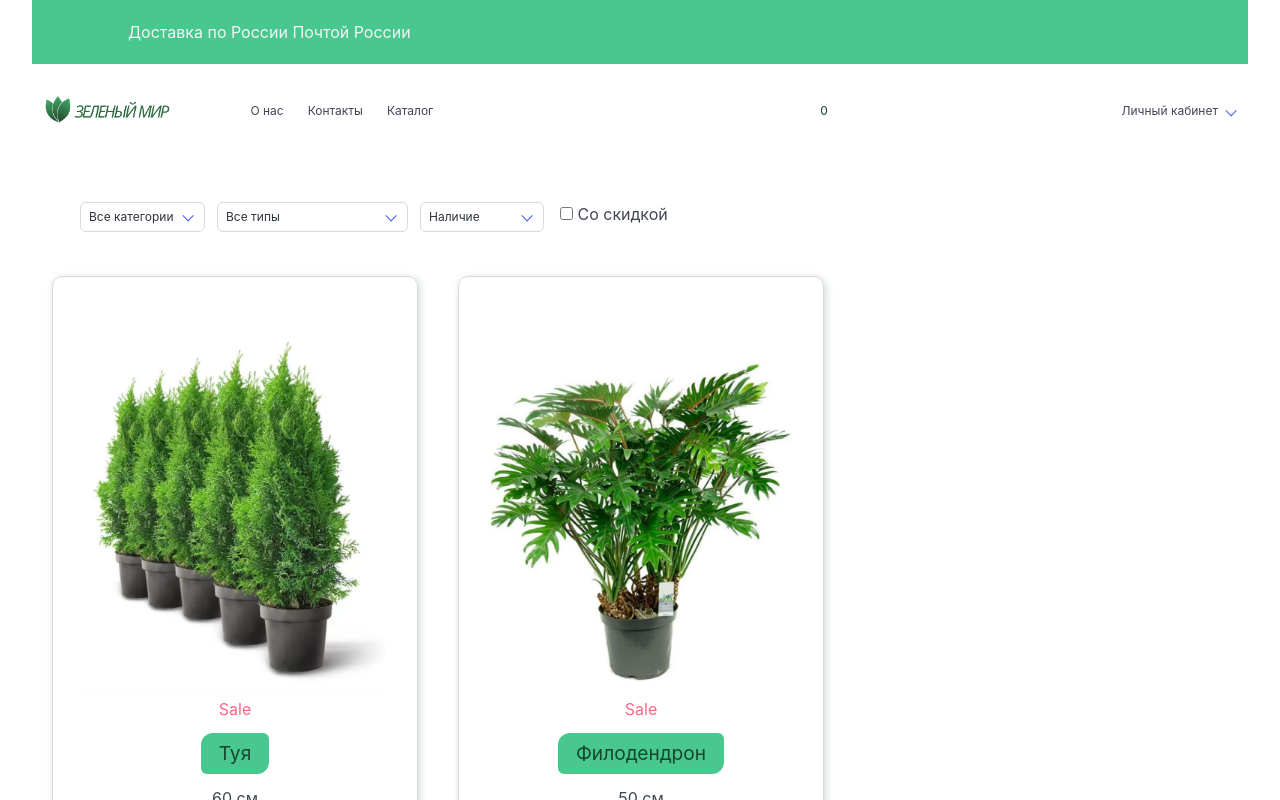
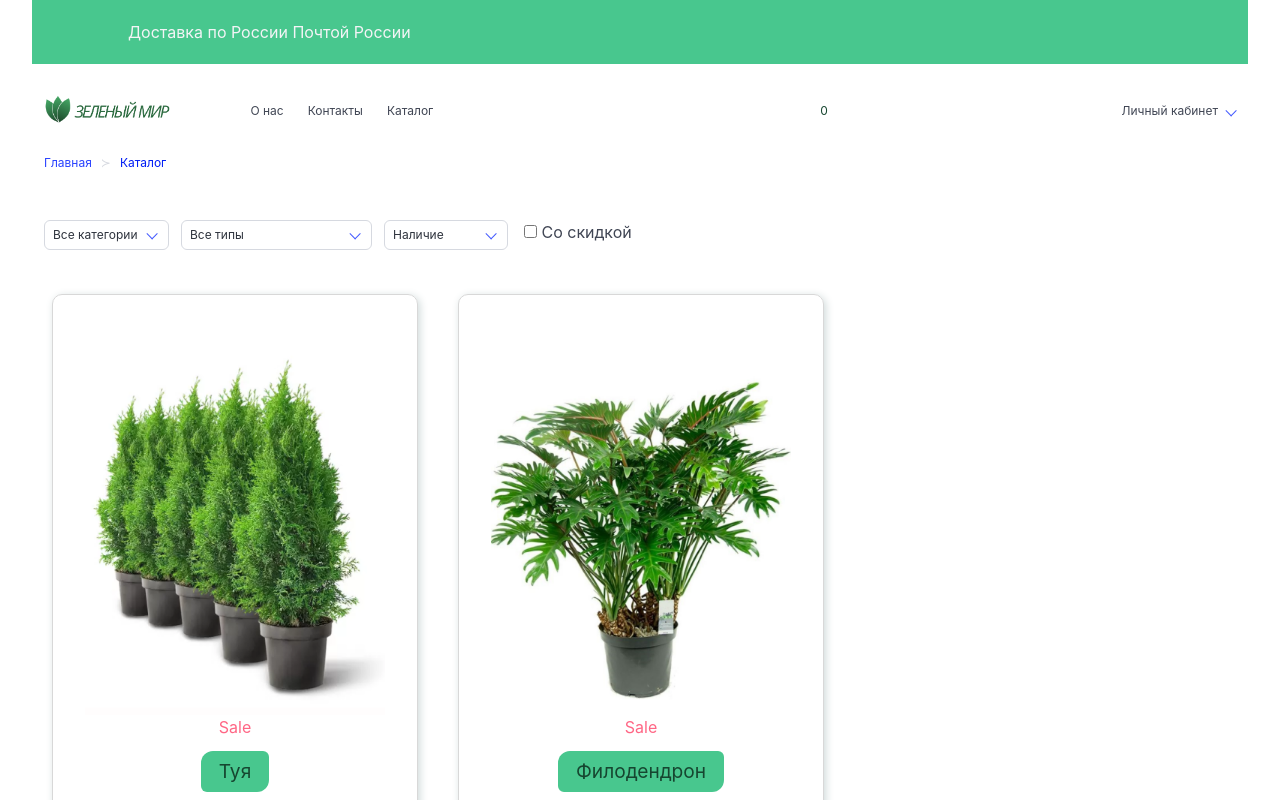
Before and after one commit to ElenaFro/teamproject, a Vue app: page /catalog in a window 1280 px wide. Shown: the top 800 px of the page. Built offline with nearby package versions, Linux system fonts and the light colour scheme; data requests are answered from the project's data file; some icons are missing.

Commit message:
карточки в корзине

```diff
--- a/src/components/Cart/Cart.vue
+++ b/src/components/Cart/Cart.vue
@@ -2,7 +2,7 @@
   <div class="cart">
     <MailHeader />
     <Navigation :cart_data="CART" />
-    <h2>Корзина</h2>
+    <p class="title has-text-success-25 is-4 is-italic ml-3">Корзина</p>
     <CartItem
       v-for="(item, index) in CART"
       :key="item.vcode"
--- a/src/components/Cart/CartItem.vue
+++ b/src/components/Cart/CartItem.vue
@@ -1,17 +1,20 @@
 <template>
-  <div class="cart_item">
-    <img
+  <div class="cart_item columns">
+    <div class="column is-one-third">
+      <img
       class="cart_item__image"
-      :src="'../../src/assets/plantsImages/' + cart_item_data.image"
+      :src="'../src/assets/plantsImages/' + cart_item_data.image"
       alt="Растение"
-    />
-    <div class="cart_item_data__info">
+      />
       <p>{{ cart_item_data.name }}</p>
+    </div>
+
+    <div class="cart_item_data__info column">
       <p>{{ cart_item_data.price }}</p>
     </div>
-    <div class="cart_item_data__quantity">
+    <div class="cart_item_data__quantity column">
       <p>Количество</p>
-      <p>{{ cart_item_data.quantity }}</p>
+      <p>{{ cart_item_data.quantity }} шт.</p>
     </div>
     <button @click="deleteFromCart">Удалить</button>
   </div>
@@ -45,13 +48,15 @@ export default {
 
 <style lang="scss">
 .cart_item {
-  display: flex;
-  flex-wrap: nowrap;
+  // display: flex;
+  // flex-wrap: nowrap;
   justify-content: space-between;
-  align-items: center;
+  // align-items: center;
   margin: 20px;
   padding: 20px;
-  box-shadow: 4px 4px 16px 0 yellowgreen;
+  border-radius: 10px;
+  border: 1px solid rgb(216, 216, 216);
+  box-shadow: 2px 2px 8px 0 rgb(208, 218, 218);
   &__image {
     max-width: 100px;
   }
--- a/src/components/Catalog/Catalog.vue
+++ b/src/components/Catalog/Catalog.vue
@@ -1,6 +1,6 @@
 <template>
 
-  <div class="catalog-filters  mt-6 ml-6 mb-5">
+  <div class="catalog-filters  mt-6 ml-3 mb-5">
 
     <div class="select is-small mr-3">
       <select v-model="filterOptions.category1">
--- a/src/components/Catalog/CatalogPage.vue
+++ b/src/components/Catalog/CatalogPage.vue
@@ -2,6 +2,13 @@
   <div class="main">
     <MailHeader />
     <Navigation :cart_data="CART" />
+    <nav class="breadcrumb has-succeeds-separator ml-3 is-small" aria-label="breadcrumbs">
+      <ul>
+        <li><a href="/main">Главная</a></li>
+        <li class="is-active"><a href="/catalog" aria-current="page">Каталог</a></li>
+      </ul>
+    </nav>
+
     <Catalog />
     <FooterPart />
   </div>
@@ -30,3 +37,8 @@ export default {
   },
 };
 </script>
+<style scoped>
+li {
+  color: #000;
+}
+</style>
--- a/src/router/router.js
+++ b/src/router/router.js
@@ -32,7 +32,7 @@ const routes = [
     path: "/main",
     name: "mainPage",
     component: MainPage,
-    beforeEnter: authGuard,
+    // beforeEnter: authGuard,
   },
   {
     path: "/about-us",
```
